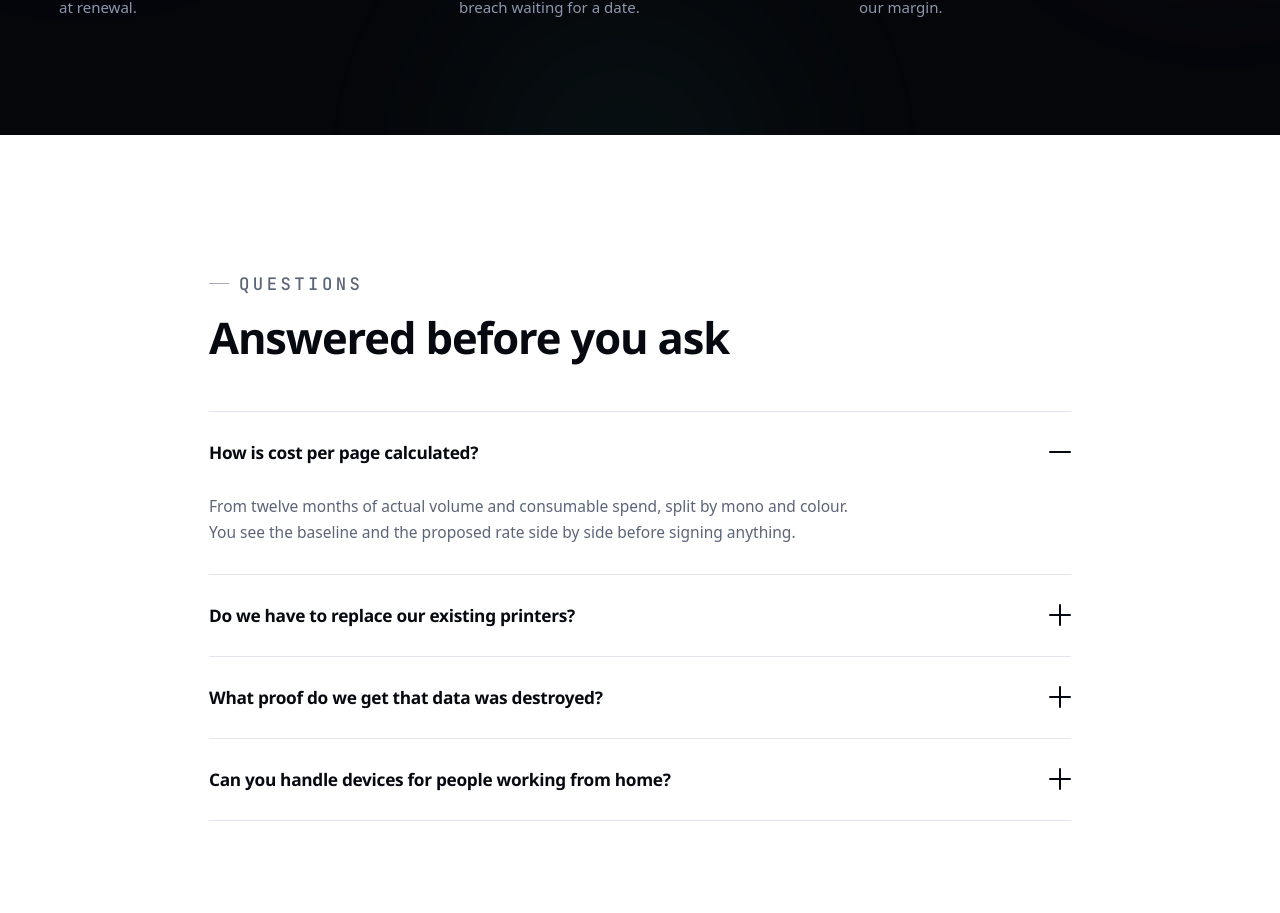
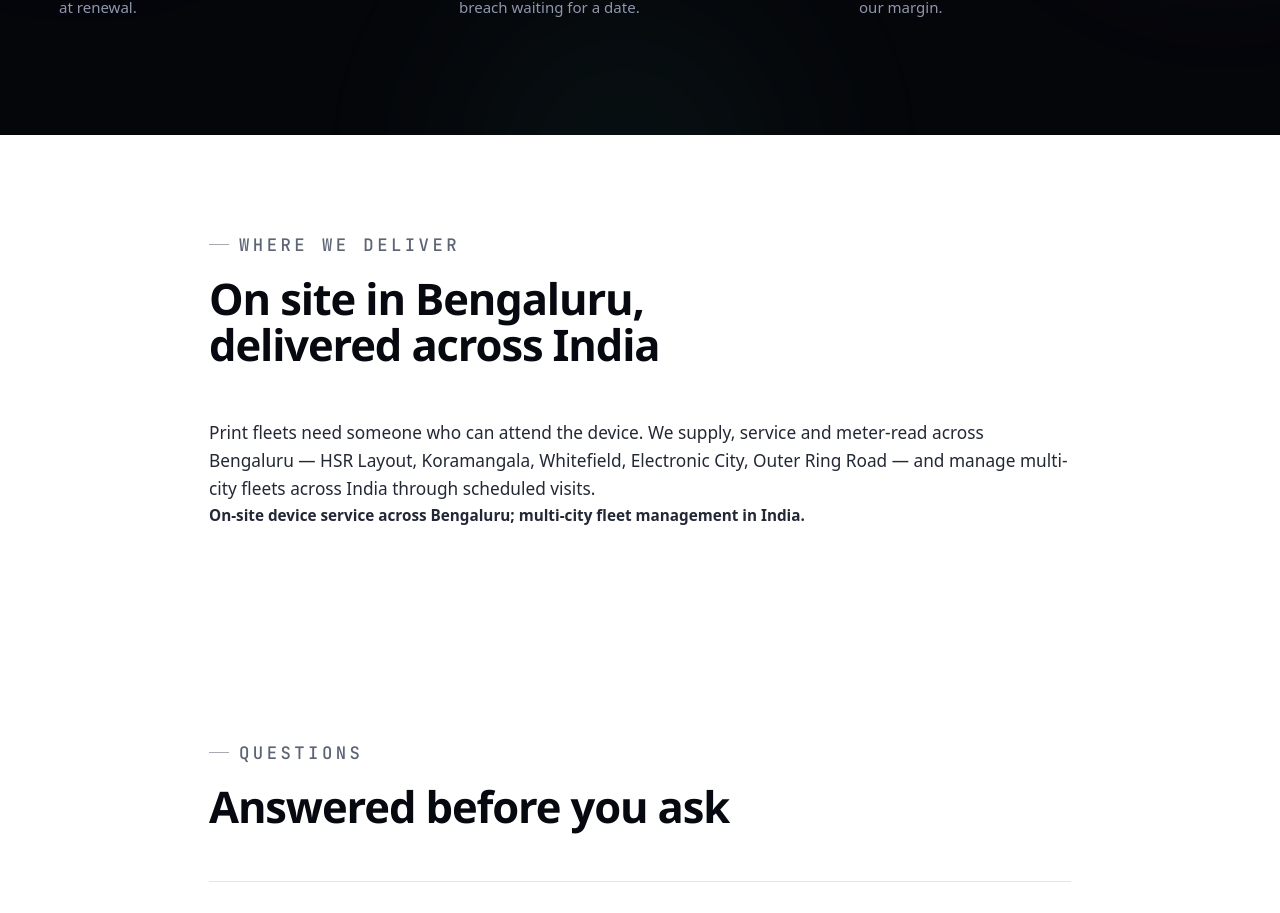
Before and after one commit to Harshavamsi2003/Karpexa, a React (Vite) app: page /capabilities/managed-print in a window 1280 px wide. Shown: the part 5394-6307 px from the top of the page. Built offline with nearby package versions, Linux system fonts and the light colour scheme.

Commit message:
Update PrintDevice.jsx

```diff
--- a/src/pages/capabilities/PrintDevice.jsx
+++ b/src/pages/capabilities/PrintDevice.jsx
@@ -100,6 +100,11 @@ export const data = {
     text: 'Almost no one knows. A short audit produces the real figure per page, and usually a straightforward way to cut it.',
   },
 
+  serviceArea: {
+    text: 'Print fleets need someone who can attend the device. We supply, service and meter-read across Bengaluru — HSR Layout, Koramangala, Whitefield, Electronic City, Outer Ring Road — and manage multi-city fleets across India through scheduled visits.',
+    note: 'On-site device service across Bengaluru; multi-city fleet management in India.',
+  },
+
   seo: {
     title: 'Managed Print Services in Bengaluru | Karpexa',
     description:
```
